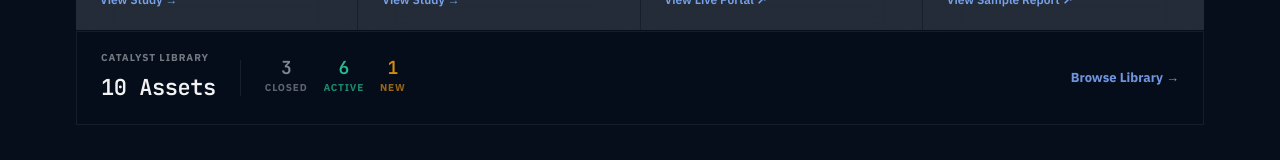
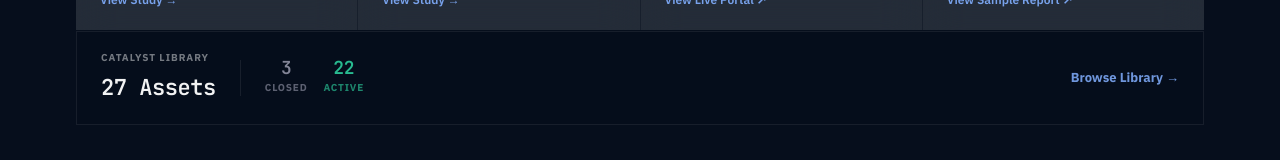
Before and after one commit to Crossover-Research/sell-side-overview-site, a Next.js app: page / in a window 1280 px wide. Shown: the part 3208-3368 px from the top of the page. Built offline with nearby package versions, Linux system fonts and the light colour scheme.

Commit message:
fix: catalog strip uses live Supabase counts — 27 assets, 22 active, 3 transacted

```diff
--- a/app/intelligence/page.tsx
+++ b/app/intelligence/page.tsx
@@ -2,7 +2,7 @@
 import React, { useState, useEffect, useCallback, Suspense } from 'react';
 import { HeroSection } from '../../components/HeroSection';
 import { useSearchParams } from 'next/navigation';
-import { CATALYST_ASSETS } from '../../lib/data/catalystAssets';
+import { CATALYST_ASSETS, CATALYST_LIVE_COUNT, CATALYST_LIVE_STATUS } from '../../lib/data/catalystAssets';
 import { CONTACT } from '../../lib/config/site';
 import { SelectField } from '../../components/SelectField';
 import { CapabilitiesEngine } from '../../components/CapabilitiesEngine';
@@ -197,13 +197,13 @@ export default function IntelligencePage() {
               <div>
                 <div style={{ fontSize:10, fontWeight:700, letterSpacing:'.1em', textTransform:'uppercase', color:'rgba(255,255,255,.45)', marginBottom:4 }}>Catalyst Library</div>
                 <div style={{ fontFamily:'var(--font-mono)', fontSize:22, fontWeight:700, color:'rgba(255,255,255,.95)', letterSpacing:'-.02em' }}>
-                  {CATALYST_ASSETS.length} Assets
+                  {CATALYST_LIVE_COUNT} Assets
                 </div>
               </div>
               <div style={{ width:1, height:36, background:'rgba(255,255,255,.08)' }} />
               <div style={{ display:'flex', gap:16 }}>
                 {(['transacted','active','new'] as const).map(s => {
-                  const n = CATALYST_ASSETS.filter(a => a.status === s).length;
+                  const n = CATALYST_LIVE_STATUS[s];
                   const cfg = { transacted:{ color:'rgba(180,180,200,.72)' as const, label:'Closed' }, active:{ color:'rgba(45,212,160,.88)' as const, label:'Active' }, new:{ color:'rgba(245,158,11,.88)' as const, label:'New' } };
                   return n > 0 ? (
                     <div key={s} style={{ textAlign:'center' }}>
```
